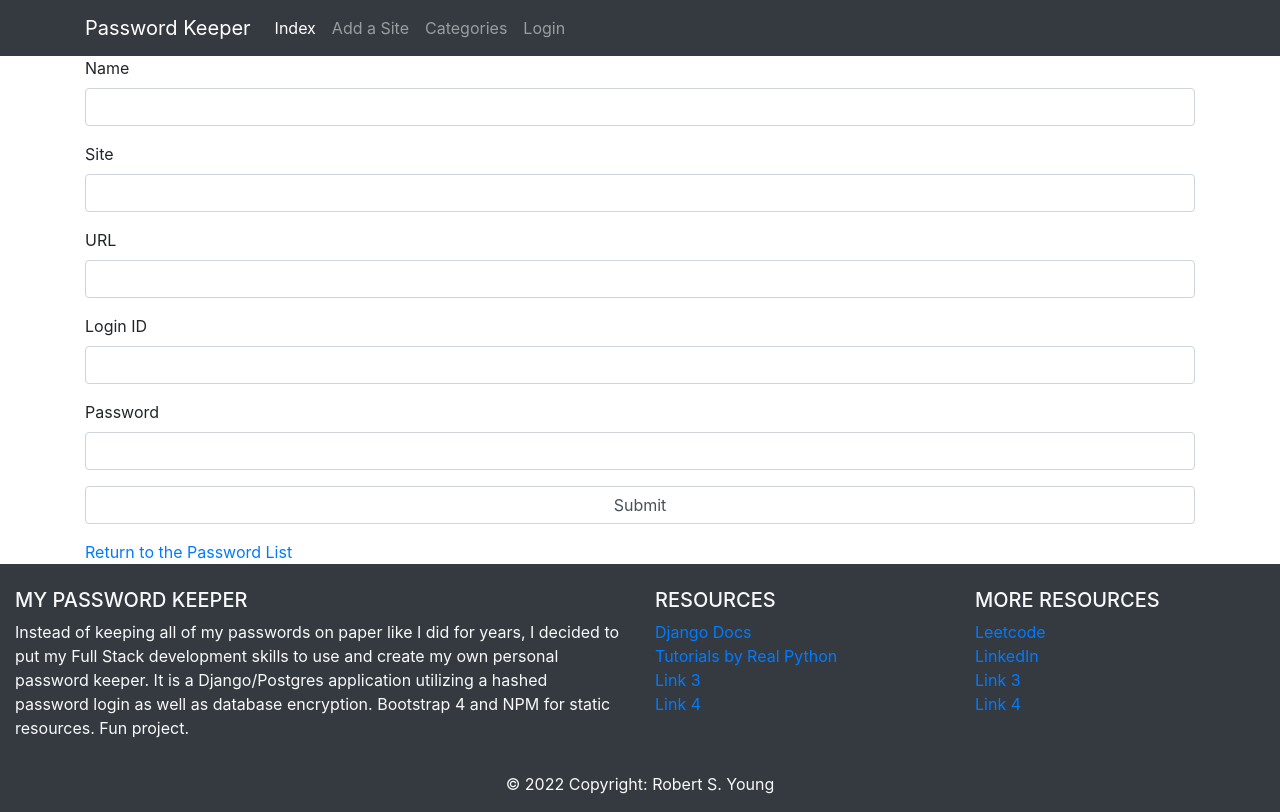
After one commit to robertyounghome/salted, a Django app: template my_passwords/templates/edit.html in a window 1280 px wide. The commit adds this page. Run offline with Django 4.2, Linux system fonts and the light colour scheme; the template is opened without the code that fills it, so the values that code supplies are empty; some libraries are stand-ins or nearby versions.

Commit message:
second commit, development continues

```diff
--- a/environment.json
+++ /dev/null
@@ -1,5 +0,0 @@
-{
-    "USER": "bob",
-    "PASSWORD": "gaston",
-    "ENCRYPTION_KEY" : "abcdef1234567890"
-}
--- a/my_passwords/models.py
+++ b/my_passwords/models.py
@@ -6,6 +6,9 @@ DEFAULT_USER_ID = 1
 
 class Category(models.Model):
     name = models.CharField(max_length=30)
+    user = models.ForeignKey(settings.AUTH_USER_MODEL,
+        on_delete=models.CASCADE,
+        default=DEFAULT_USER_ID)
 
     def __str__(self):
         return self.name
--- a/my_passwords/templates/detail.html
+++ b/my_passwords/templates/detail.html
@@ -38,4 +38,6 @@
 
 </table>
 
+<a href="{% url 'index' %}">Return to the Password List</a>
+
 {% endblock %}
--- /dev/null
+++ b/my_passwords/templates/edit.html
@@ -0,0 +1,33 @@
+{% extends "base.html" %}
+
+{% block page_content %}
+
+<form>
+  <div class="mb-3">
+    <label for="name" class="form-label">Name</label>
+    <input type="text" class="form-control" id="name">
+  </div>
+  <div class="mb-3">
+    <label for="site" class="form-label">Site</label>
+    <input type="text" class="form-control" id="site">
+  </div>
+  <div class="mb-3">
+    <label for="html" class="form-label">URL</label>
+    <input type="url" class="form-control" id="html">
+  </div>
+  <div class="mb-3">
+    <label for="username" class="form-label">Login ID</label>
+    <input type="text" class="form-control" id="username">
+  </div>
+  <div class="mb-3">
+    <label for="password" class="form-label">Password</label>
+    <input type="password" class="form-control" id="password">
+  </div>
+  <div class="mb-3">
+    <input type="submit" class="form-control" id="submit">
+  </div>
+</form>
+
+<a href="{% url 'index' %}">Return to the Password List</a>
+
+{% endblock %}
--- a/my_passwords/templates/index.html
+++ b/my_passwords/templates/index.html
@@ -2,12 +2,13 @@
 
 {% block page_content %}
 <h1>Password List</h1>
-    <table>
+    <table class="table table-striped">
     <tr>
         <th>Name</th>
         <th>Organization</th>
         <th>Link</th>
         <th>Category</th>
+        <th></th>
         <th></th>
     </tr>
     {% for account in accounts %}
@@ -17,6 +18,7 @@
         <td width=300><a href="{{account.html}}" target="_blank">{{account.html}}</a></td>
         <td width=200>{{account.category.name}}</td>
         <td><a href="{% url 'detail' account.id %}">view</a></td>
+        <td><a href="{% url 'edit' account.id %}">edit</a></td>
     </tr>
     {% endfor %}
     </table>
--- a/my_passwords/templates/thanks.html
+++ b/my_passwords/templates/thanks.html
@@ -4,5 +4,5 @@
 <h1>Thank you</h1>
 <p>Your submission has been successfully processed.</p>
 <br>
-This entry should now exist in your <a href = "{% url 'index' %}">password list</a>.
+Instead of just standing there, why don't you go back to the <a href = "{% url 'index' %}">password list</a>.
 {% endblock %}
--- a/my_passwords/urls.py
+++ b/my_passwords/urls.py
@@ -10,4 +10,8 @@ urlpatterns = [
     path('new/', views.new, name="new"),
     path('thanks/', views.thanks, name="thanks"),
     path('about/', views.AboutView.as_view(), name="about"),
+    path('category/', views.category_index, name="category_index"),
+    path('category/new/', views.category_new, name='category_new'),
+    path('category/<int:category_id>/', views.category_detail, name="category_detail"),
+    path('<int:account_id>/edit/', views.edit, name='edit'),
 ]
--- a/salted/settings.py
+++ b/salted/settings.py
@@ -33,7 +33,7 @@ def get_secret(setting, secrets=secrets):
 # See https://docs.djangoproject.com/en/4.0/howto/deployment/checklist/
 
 # SECURITY WARNING: keep the secret key used in production secret!
-SECRET_KEY = 'django-insecure-qaqsa2lzuhxxjbiq@c^p65#^3ouf3qa8scf#4vc-7#+@8+jl=p'
+SECRET_KEY = get_secret("SECRET_KEY")
 
 # SECURITY WARNING: don't run with debug turned on in production!
 DEBUG = True
@@ -79,6 +79,7 @@ TEMPLATES = [
                 'django.template.context_processors.request',
                 'django.contrib.auth.context_processors.auth',
                 'django.contrib.messages.context_processors.messages',
+                'my_passwords.context_processor.add_user',
             ],
         },
     },
--- a/salted/templates/base.html
+++ b/salted/templates/base.html
@@ -1,8 +1,12 @@
 <link rel="stylesheet" href="https://stackpath.bootstrapcdn.com/bootstrap/4.1.3/css/bootstrap.min.css" integrity="sha384-MCw98/SFnGE8fJT3GXwEOngsV7Zt27NXFoaoApmYm81iuXoPkFOJwJ8ERdknLPMO" crossorigin="anonymous">
 
-<nav class="navbar navbar-expand-lg navbar-light bg-light">
+<nav class="navbar navbar-expand-lg navbar-dark bg-dark">
     <div class="container">
-        <a class="navbar-brand" href="#">My Passwords</a>
+        {% if user.is_authenticated %}
+        <a class="navbar-brand" href="#">{{ user.first_name }}'s Password Keeper</a>
+        {% else %}
+        <a class="navbar-brand" href="#">Password Keeper</a>
+        {% endif %}
         <button class="navbar-toggler" type="button" data-toggle="collapse" data-target="#navbarSupportedContent" aria-controls="navbarSupportedContent" aria-expanded="false" aria-label="Toggle navigation">
           <span class="navbar-toggler-icon"></span>
         </button>
@@ -13,8 +17,16 @@
               <a class="nav-link" href="{% url 'index' %}">Index</a>
             </li>
             <li class="nav-item">
-              <a class="nav-link" href="#">Categories</a>
+              <a class="nav-link" href="{% url 'new' %}">Add a Site</a>
             </li>
+            <li class="nav-item">
+              <a class="nav-link" href="{% url 'category_index' %}">Categories</a>
+            </li>
+            {% if user.is_authenticated %}
+            <li class="nav-item">
+              <a class="nav-link" href="{%url 'password_change' %}">Password Change</a>
+            </li>
+            {% endif %}
             <li class="nav-item">
               {% if user.is_authenticated %}
               <a class="nav-link" href="{% url 'logout' %}">Logout</a>
@@ -22,14 +34,9 @@
               <a class="nav-link" href="{% url 'login' %}">Login</a>
               {% endif %}
             </li>
-            {% if user.is_authenticated %}
-            <li class="nav-item">
-              <a class="nav-link" href="{%url 'password_change' %}">Password Change</a>
-            </li>
-            {% endif %}
-            <li class="nav-item">
+            <!-- <li class="nav-item">
               <a class="nav-link" href="{%url 'about' %}">About</a>
-            </li>
+            </li>     -->
           </ul>
         </div>
     </div>
@@ -40,6 +47,90 @@
     {% block page_content %}{% endblock %}
 </div>
 
+<!-- Footer -->
+<footer class="page-footer font-small bg-dark text-light pt-4">
+
+  <!-- Footer Links -->
+  <div class="container-fluid text-center text-md-left">
+
+    <!-- Grid row -->
+    <div class="row">
+
+      <!-- Grid column -->
+      <div class="col-md-6 mt-md-0 mt-3">
+
+        <!-- Content -->
+        <h5 class="text-uppercase">My Password Keeper</h5>
+        <p>Instead of keeping all of my passwords on paper like I did for years, I decided to put my Full Stack development skills to use and create my own personal password keeper. It is a Django/Postgres application utilizing a hashed password login as well as database encryption. Bootstrap 4 and NPM for static resources. Fun project.</p>
+
+      </div>
+      <!-- Grid column -->
+
+      <hr class="clearfix w-100 d-md-none pb-3">
+
+      <!-- Grid column -->
+      <div class="col-md-3 mb-md-0 mb-3">
+
+        <!-- Links -->
+        <h5 class="text-uppercase">Resources</h5>
+
+        <ul class="list-unstyled">
+          <li>
+            <a href="https://docs.djangoproject.com/" target="_blank">Django Docs</a>
+          </li>
+          <li>
+            <a href="https://realpython.com/get-started-with-django-1/" target="_blank">Tutorials by Real Python</a>
+          </li>
+          <li>
+            <a href="#!">Link 3</a>
+          </li>
+          <li>
+            <a href="#!">Link 4</a>
+          </li>
+        </ul>
+
+      </div>
+      <!-- Grid column -->
+
+      <!-- Grid column -->
+      <div class="col-md-3 mb-md-0 mb-3">
+
+        <!-- Links -->
+        <h5 class="text-uppercase">More Resources</h5>
+
+        <ul class="list-unstyled">
+          <li>
+            <a href="https://leetcode.com/robertyounghome/" target="_blank">Leetcode</a>
+          </li>
+          <li>
+            <a href="https://www.linkedin.com/in/robert-s-young/">LinkedIn</a>
+          </li>
+          <li>
+            <a href="#!">Link 3</a>
+          </li>
+          <li>
+            <a href="#!">Link 4</a>
+          </li>
+        </ul>
+
+      </div>
+      <!-- Grid column -->
+
+    </div>
+    <!-- Grid row -->
+
+  </div>
+  <!-- Footer Links -->
+
+  <!-- Copyright -->
+  <div class="footer-copyright text-center py-3">© 2022 Copyright:
+    Robert S. Young
+  </div>
+  <!-- Copyright -->
+
+</footer>
+<!-- Footer -->
+
 <script src="https://code.jquery.com/jquery-3.3.1.slim.min.js" integrity="sha384-q8i/X+965DzO0rT7abK41JStQIAqVgRVzpbzo5smXKp4YfRvH+8abtTE1Pi6jizo" crossorigin="anonymous"></script>
 <script src="https://cdnjs.cloudflare.com/ajax/libs/popper.js/1.14.3/umd/popper.min.js" integrity="sha384-ZMP7rVo3mIykV+2+9J3UJ46jBk0WLaUAdn689aCwoqbBJiSnjAK/l8WvCWPIPm49" crossorigin="anonymous"></script>
 <script src="https://stackpath.bootstrapcdn.com/bootstrap/4.1.3/js/bootstrap.min.js" integrity="sha384-ChfqqxuZUCnJSK3+MXmPNIyE6ZbWh2IMqE241rYiqJxyMiZ6OW/JmZQ5stwEULTy" crossorigin="anonymous"></script>
```
Also changed, not shown: my_passwords/context_processor.py (added, +12 -0 lines), my_passwords/forms.py (+8 -0 lines), my_passwords/templates/category_detail.html (added, +12 -0 lines), my_passwords/templates/category_index.html (added, +15 -0 lines), my_passwords/templates/category_new.html (renamed from salted/urls.py, +10 -9 lines), my_passwords/views.py (+62 -4 lines), my_passwords/migrations/0002_category_user_alter_account_category.py (added), 2 other files.
